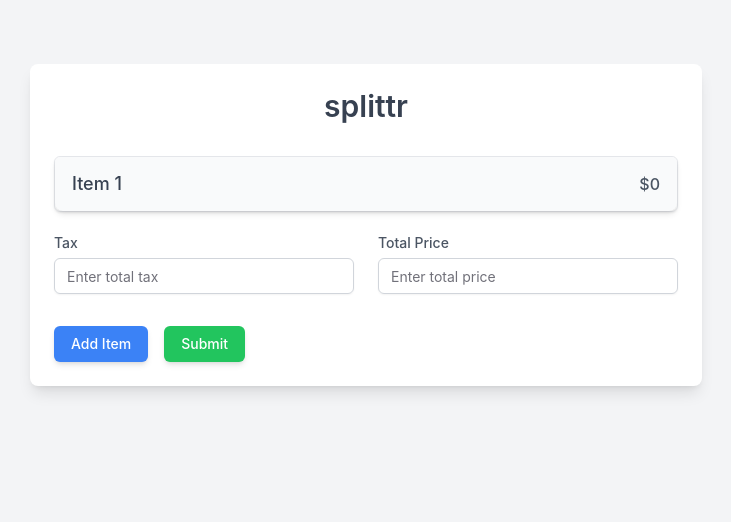
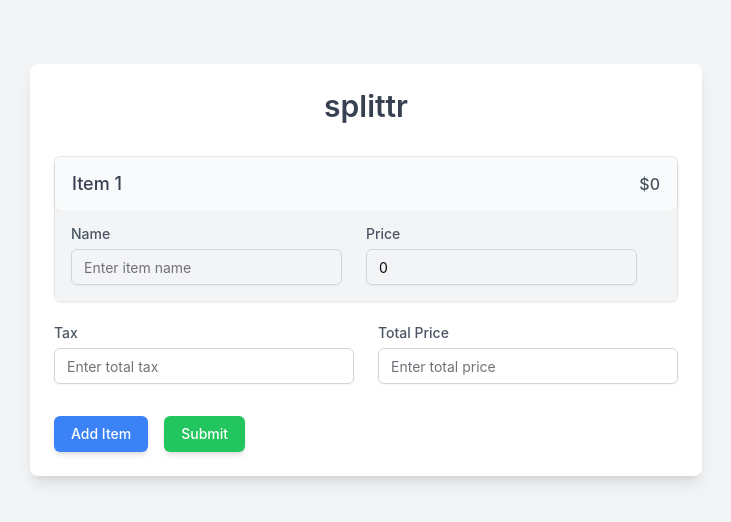
Before and after one commit to twoplustwoone/splittr, a React (Vite) app: page / in a window 1280 px wide. Shown: the top 522 px of the page, without its empty margins (274-1005 px from the left). Built offline with nearby package versions, Linux system fonts and the light colour scheme.

Commit message:
feat: set Collapsible component to default open for improved user experience

```diff
--- a/src/App.tsx
+++ b/src/App.tsx
@@ -93,7 +93,7 @@ function App() {
         <Form {...form}>
           <form onSubmit={form.handleSubmit(onSubmit)}>
             {fields.map((field, index) => (
-              <Collapsible key={field.id} className="mb-4">
+              <Collapsible defaultOpen key={field.id} className="mb-4">
                 <div className="border border-gray-200 rounded-md shadow-sm">
                   <CollapsibleTrigger className="w-full flex justify-between items-center bg-gray-50 px-4 py-3 rounded-t-md hover:bg-gray-100 focus:ring focus:ring-blue-200 shadow-md active:scale-95 transition-all">
                     <div className="flex items-center gap-2">
```
